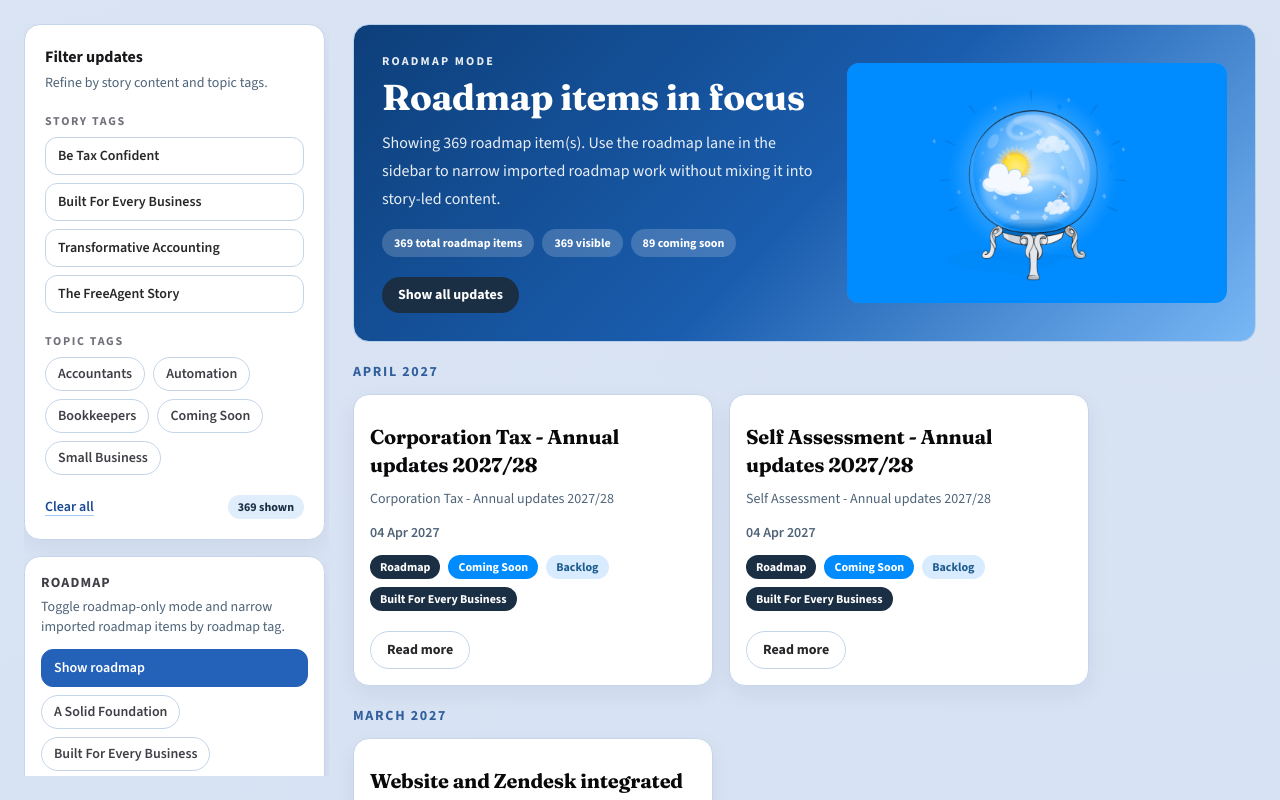
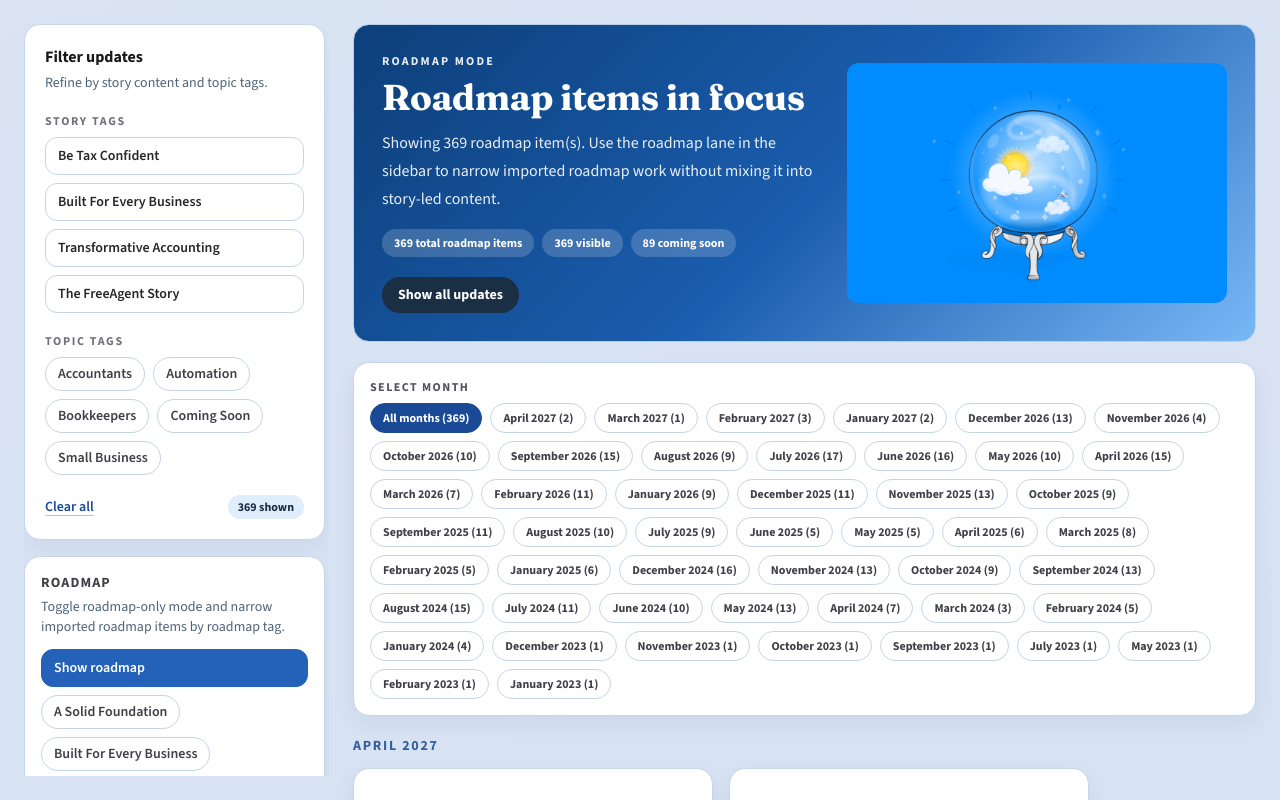
Before and after one commit to craigcwaveformlabs/product-updates, a Next.js app: page / in a window 1280 px wide. Both pictures are taken after a click on the button "Show roadmap". Shown: the top 800 px of the page. Built offline with nearby package versions, Linux system fonts and the light colour scheme.

Commit message:
month select on roadmap

```diff
--- a/app/page.tsx
+++ b/app/page.tsx
@@ -182,6 +182,7 @@
   const [selectedStoryTag, setSelectedStoryTag] = useState<StoryTag | null>(null);
   const [showRoadmapOnly, setShowRoadmapOnly] = useState(isViewerOnly);
   const [selectedRoadmapTag, setSelectedRoadmapTag] = useState<UpdateTag | null>(null);
+  const [selectedRoadmapMonth, setSelectedRoadmapMonth] = useState<string | null>(null);
   const [searchQuery, setSearchQuery] = useState("");
   const [selectedUpdate, setSelectedUpdate] = useState<ProductUpdate | null>(null);
   const [heroImageIndex, setHeroImageIndex] = useState(0);
@@ -272,6 +273,20 @@
     return groups;
   }, [visibleRoadmapUpdates]);
 
+
+  const roadmapMonthOptions = useMemo(
+    () => roadmapUpdatesByMonth.map((group) => ({ key: group.key, label: group.label, count: group.items.length })),
+    [roadmapUpdatesByMonth],
+  );
+
+  const visibleRoadmapUpdatesByMonth = useMemo(
+    () =>
+      selectedRoadmapMonth
+        ? roadmapUpdatesByMonth.filter((group) => group.key === selectedRoadmapMonth)
+        : roadmapUpdatesByMonth,
+    [roadmapUpdatesByMonth, selectedRoadmapMonth],
+  );
+
   const previewUpdate = selectedUpdate;
   const isRoadmapPanelActive = showRoadmapOnly || selectedRoadmapTag !== null;
   const activeHeroSlides = selectedStoryTag ? (heroSlidesByStory[selectedStoryTag] ?? []) : defaultHeroSlides;
@@ -304,6 +319,13 @@
       setSelectedUpdate(null);
     }
   }, [filteredUpdates, selectedUpdate]);
+
+
+  useEffect(() => {
+    if (selectedRoadmapMonth && !roadmapUpdatesByMonth.some((group) => group.key === selectedRoadmapMonth)) {
+      setSelectedRoadmapMonth(null);
+    }
+  }, [roadmapUpdatesByMonth, selectedRoadmapMonth]);
 
   useEffect(() => {
     setHeroImageIndex(0);
@@ -341,6 +363,7 @@
     setSelectedStoryTag(null);
     setShowRoadmapOnly(false);
     setSelectedRoadmapTag(null);
+    setSelectedRoadmapMonth(null);
     setSearchQuery("");
   };
 
@@ -667,7 +690,40 @@
           </div>
           {isRoadmapPanelActive ? (
             <section aria-label="Roadmap updates by month" className="space-y-5">
-              {roadmapUpdatesByMonth.map((group) => (
+              <div className="brand-panel rounded-2xl p-4">
+                <h2 className="text-xs font-bold uppercase tracking-[0.12em] text-zinc-600">Select month</h2>
+                <div className="mt-2 flex flex-wrap gap-2">
+                  <button
+                    type="button"
+                    onClick={() => setSelectedRoadmapMonth(null)}
+                    className={`rounded-full border px-3 py-1.5 text-xs font-bold transition ${
+                      selectedRoadmapMonth === null
+                        ? "border-[#1a4a96] bg-[#1a4a96] text-white"
+                        : "border-[#c5d5e8] bg-white text-zinc-700 hover:border-[#2461b8]"
+                    }`}
+                    aria-pressed={selectedRoadmapMonth === null}
+                  >
+                    All months ({visibleRoadmapUpdates.length})
+                  </button>
+                  {roadmapMonthOptions.map((month) => (
+                    <button
+                      key={month.key}
+                      type="button"
+                      onClick={() => setSelectedRoadmapMonth(month.key)}
+                      className={`rounded-full border px-3 py-1.5 text-xs font-bold transition ${
+                        selectedRoadmapMonth === month.key
+                          ? "border-[#1a4a96] bg-[#1a4a96] text-white"
+                          : "border-[#c5d5e8] bg-white text-zinc-700 hover:border-[#2461b8]"
+                      }`}
+                      aria-pressed={selectedRoadmapMonth === month.key}
+                    >
+                      {month.label} ({month.count})
+                    </button>
+                  ))}
+                </div>
+              </div>
+
+              {visibleRoadmapUpdatesByMonth.map((group) => (
                 <section key={group.key} aria-label={`${group.label} roadmap updates`}>
                   <h2 className="mb-3 text-sm font-extrabold uppercase tracking-[0.12em] text-[#315f9c]">
                     {group.label}
```
